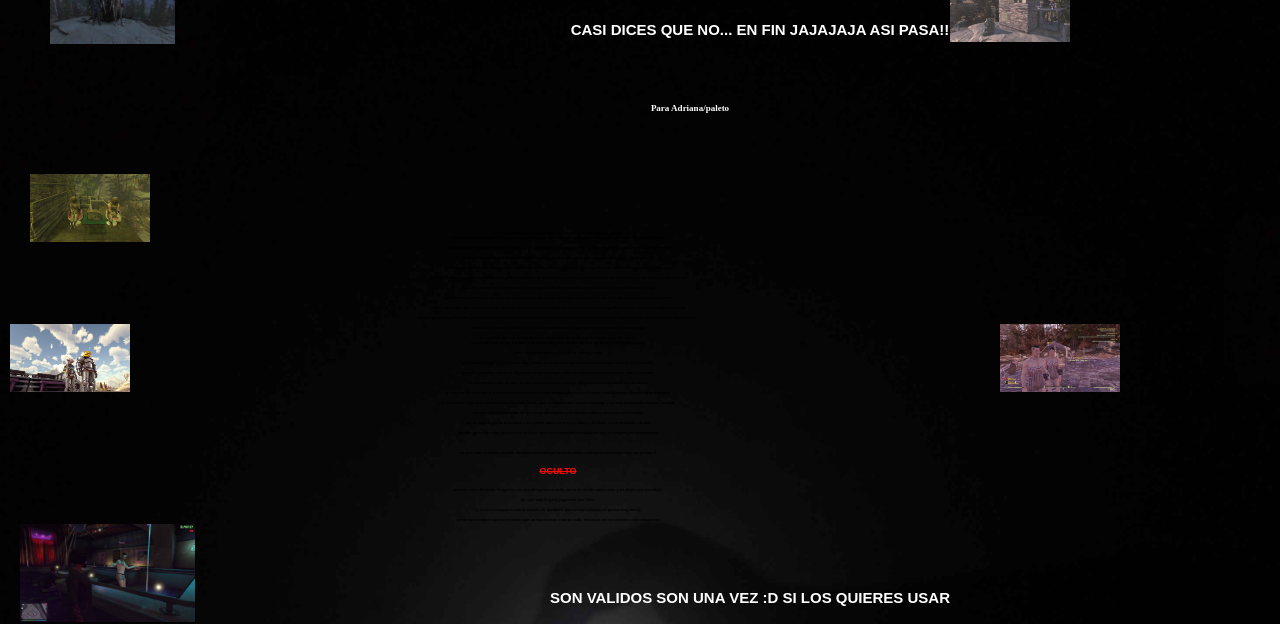
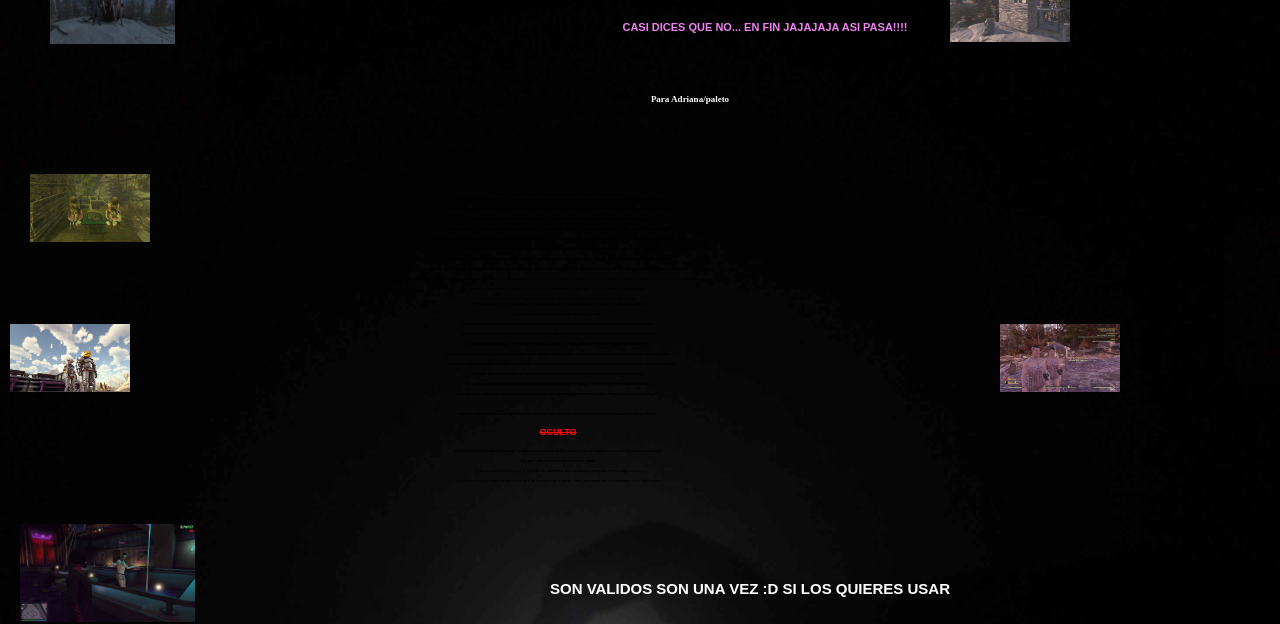
Before and after one commit to zack-ship/zack3end, a plain HTML site: page index.html in a window 1280 px wide. Shown: the part 176-800 px from the top of the page. Drawn offline with Linux system fonts and the light colour scheme.

Commit message:
Update style slayer 3.css

```diff
--- a/style slayer 3.css
+++ b/style slayer 3.css
@@ -16,10 +16,9 @@ body{background-image: url(io21.jpg);
 .inicio{color: violet;
     position: relative;
     font-family: fantasy;
-    color: rgb(255, 255, 255);
     position: relative;
     text-align:center ;
-      font-size: 15px;
+      font-size: 11px;
       left:125px;
 
 
@@ -40,9 +39,9 @@ body{background-image: url(io21.jpg);
      font-size: 4px;
     position: relative;
     left: 50px;
-    top:160px;
+    top:130px;
     font-family: fantasy;
-    color: rgbrgb(121, 4, 117);
+    color: rgbrgb(255, 255, 255);
     text-align:center;
      align-items: center;
       justify-content: center;
```
